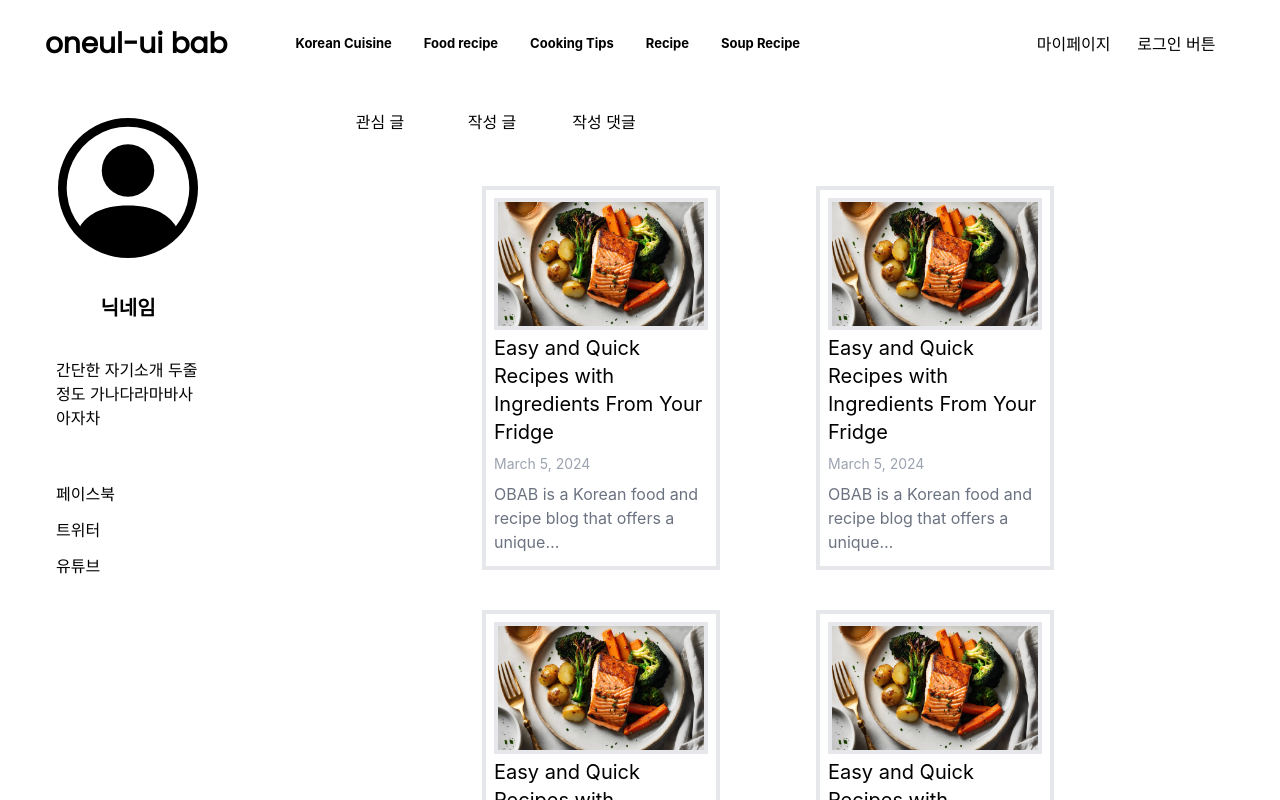
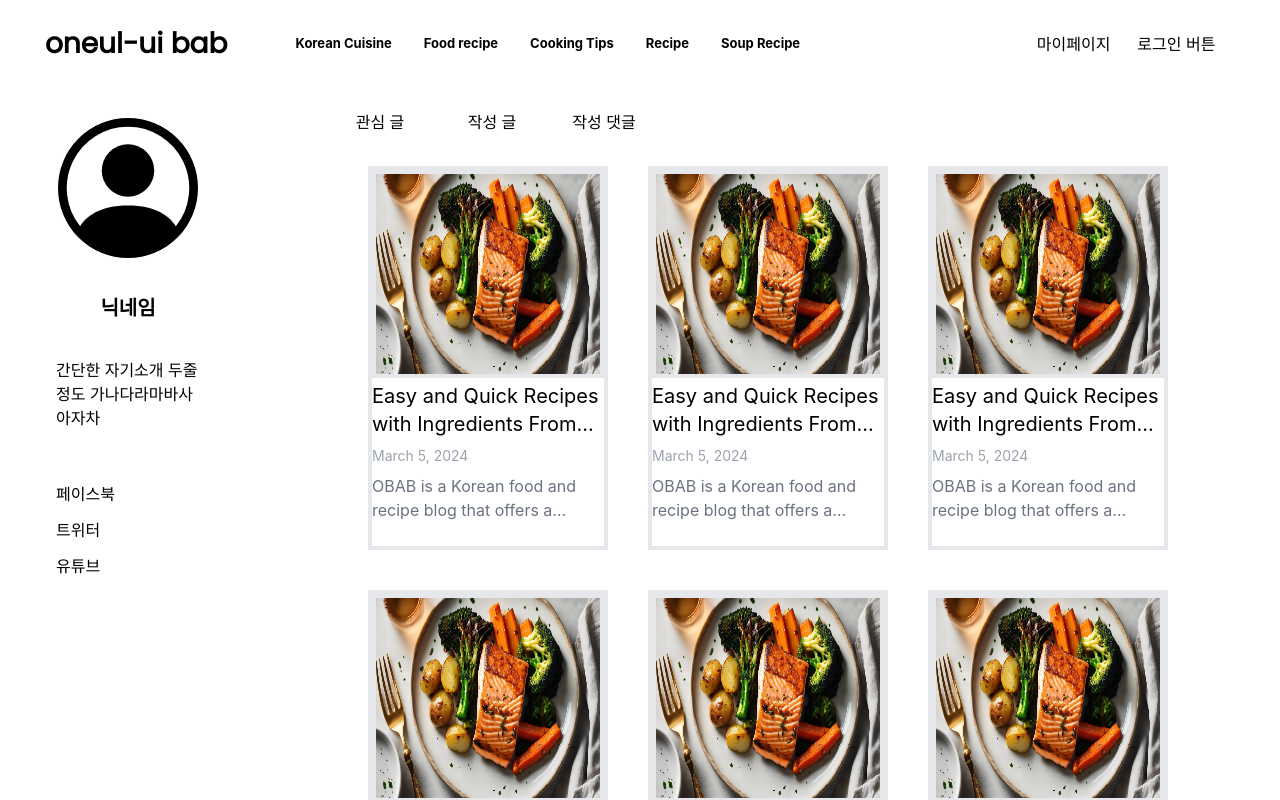
Before and after one commit to O-BAB/obab-client, a React (Create React App) app: page /mypage/write/board in a window 1280 px wide. Shown: the top 800 px of the page. Built offline with nearby package versions, Linux system fonts and the light colour scheme; what recoil-persist would draw is missing.

Commit message:
feat: change UI on mypage - 말줄임표 추가

```diff
--- a/src/component/my/page/mobile/interested/board/InterestedBoardMobileComponent.jsx
+++ b/src/component/my/page/mobile/interested/board/InterestedBoardMobileComponent.jsx
@@ -11,9 +11,9 @@ const InterestedBoardMobileComponent = () => {
           data?.map((d, index) =>
             <div key={index} className={`flex flex-col border-4 w-full my-5 p-2`}>
               <img src={d?.imgPath} alt={`이미지`} className={`h-80 border-4`}/>
-              <div className={`text-left text-xl py-1`}>{d?.title}</div>
-              <div className={`text-left py-1 text-sm text-gray-400`}>{d?.date}</div>
-              <div className={`text-left py-1 text-gray-500`}>{d?.caption}</div>
+              <div className={`text-left text-xl py-1 ${styles?.commonEllipsis}`}>{d?.title}</div>
+              <div className={`text-left py-1 text-sm text-gray-400 ${styles?.commonEllipsis}`}>{d?.date}</div>
+              <div className={`text-left py-1 text-gray-500 ${styles?.commonEllipsis}`}>{d?.caption}</div>
             </div>
           )
         }
--- a/src/component/my/page/mobile/write/board/WriteBoardMobileComponent.jsx
+++ b/src/component/my/page/mobile/write/board/WriteBoardMobileComponent.jsx
@@ -10,10 +10,10 @@ const WriteBoardMobileComponent = () => {
           arr.map(() =>
             <div className={`flex flex-col border-4 w-full my-5 p-2`}>
               <img src={`/images/siteinfo/siteinfo.webp`} alt={`이미지`} className={`h-80 border-4`}/>
-              <div className={`text-left text-xl py-1`}>{`Easy and Quick Recipes with
+              <div className={`text-left text-xl py-1 ${styles?.commonEllipsis}`}>{`Easy and Quick Recipes with
 Ingredients From Your Fridge`}</div>
-              <div className={`text-left py-1 text-sm text-gray-400`}>{`March 5, 2024`}</div>
-              <div className={`text-left py-1 text-gray-500`}>{`OBAB is a Korean food and recipe blog that
+              <div className={`text-left py-1 text-sm text-gray-400 ${styles?.commonEllipsis}`}>{`March 5, 2024`}</div>
+              <div className={`text-left py-1 text-gray-500 ${styles?.commonEllipsis}`}>{`OBAB is a Korean food and recipe blog that
 offers a unique…`}</div>
             </div>
           )
--- a/src/component/my/page/web/interested/board/InterestedBoardWebComponent.jsx
+++ b/src/component/my/page/web/interested/board/InterestedBoardWebComponent.jsx
@@ -21,9 +21,9 @@ const InterestedBoardWebComponent = () => {
           data?.map((d, index) =>
             <div key={index} className={`flex flex-col h-96 w-60 border-4 mx-5 my-5`}>
               <img src={d?.imgPath} alt={`이미지`} className={`h-52 border-4`}/>
-              <div className={`text-left text-xl py-1`}>{d?.title}</div>
-              <div className={`text-left py-1 text-sm text-gray-400`}>{d?.date}</div>
-              <div className={`text-left py-1 text-gray-500`}>{d?.caption}</div>
+              <div className={`text-left text-xl py-1 ${styles?.commonEllipsis}`}>{d?.title}</div>
+              <div className={`text-left py-1 text-sm text-gray-400 ${styles?.commonEllipsis}`}>{d?.date}</div>
+              <div className={`text-left py-1 text-gray-500 ${styles?.commonEllipsis}`}>{d?.caption}</div>
             </div>
           )
         }
--- a/src/component/my/page/web/write/board/WriteBoardWebComponent.jsx
+++ b/src/component/my/page/web/write/board/WriteBoardWebComponent.jsx
@@ -4,16 +4,16 @@ import styles from "../../../../../../css/my/page/web/writeBoard.web.module.css"
 const WriteBoardWebComponent = () => {
   let arr = ['', '', '', '', '', '']
   return (
-    <div className={`${styles?.myPageRouterComponent} py-5 px-5`}>
+    <div className={`${styles?.myPageRouterComponent}`}>
       <div className={`${styles?.writeBoardContents} flex flex-wrap`}>
         {
           arr.map(() =>
-            <div className={`flex flex-col h-96 w-1/4 border-4 mx-12 my-5 p-2`}>
+            <div className={`flex flex-col h-96 w-60 border-4 mx-5 my-5`}>
               <img src={`/images/siteinfo/siteinfo.webp`} alt={`이미지`} className={`h-52 border-4`}/>
-              <div className={`text-left text-xl py-1`}>{`Easy and Quick Recipes with
+              <div className={`text-left text-xl py-1 ${styles?.commonEllipsis}`}>{`Easy and Quick Recipes with
 Ingredients From Your Fridge`}</div>
-              <div className={`text-left py-1 text-sm text-gray-400`}>{`March 5, 2024`}</div>
-              <div className={`text-left py-1 text-gray-500`}>{`OBAB is a Korean food and recipe blog that
+              <div className={`text-left py-1 text-sm text-gray-400 ${styles?.commonEllipsis}`}>{`March 5, 2024`}</div>
+              <div className={`text-left py-1 text-gray-500 ${styles?.commonEllipsis}`}>{`OBAB is a Korean food and recipe blog that
 offers a unique…`}</div>
             </div>
           )
--- a/src/css/my/page/mobile/interestedBoard.mobile.module.css
+++ b/src/css/my/page/mobile/interestedBoard.mobile.module.css
@@ -13,3 +13,11 @@
   margin: 0 auto;
   align-items: center;
 }
+
+.commonEllipsis {
+  overflow: hidden;
+  text-overflow: ellipsis;
+  display: -webkit-box;
+  -webkit-line-clamp: 2;
+  -webkit-box-orient: vertical;
+}
--- a/src/css/my/page/mobile/writeBoard.mobile.module.css
+++ b/src/css/my/page/mobile/writeBoard.mobile.module.css
@@ -13,3 +13,12 @@
   margin: 0 auto;
   align-items: center;
 }
+
+
+.commonEllipsis {
+  overflow: hidden;
+  text-overflow: ellipsis;
+  display: -webkit-box;
+  -webkit-line-clamp: 2;
+  -webkit-box-orient: vertical;
+}
--- a/src/css/my/page/web/interestedBoard.web.module.css
+++ b/src/css/my/page/web/interestedBoard.web.module.css
@@ -12,3 +12,11 @@
   margin: 0 auto;
   align-items: center;
 }
+
+.commonEllipsis {
+  overflow: hidden;
+  text-overflow: ellipsis;
+  display: -webkit-box;
+  -webkit-line-clamp: 2;
+  -webkit-box-orient: vertical;
+}
--- a/src/css/my/page/web/writeBoard.web.module.css
+++ b/src/css/my/page/web/writeBoard.web.module.css
@@ -11,3 +11,12 @@
   margin: 0 auto;
   align-items: center;
 }
+
+
+.commonEllipsis {
+  overflow: hidden;
+  text-overflow: ellipsis;
+  display: -webkit-box;
+  -webkit-line-clamp: 2;
+  -webkit-box-orient: vertical;
+}
```
